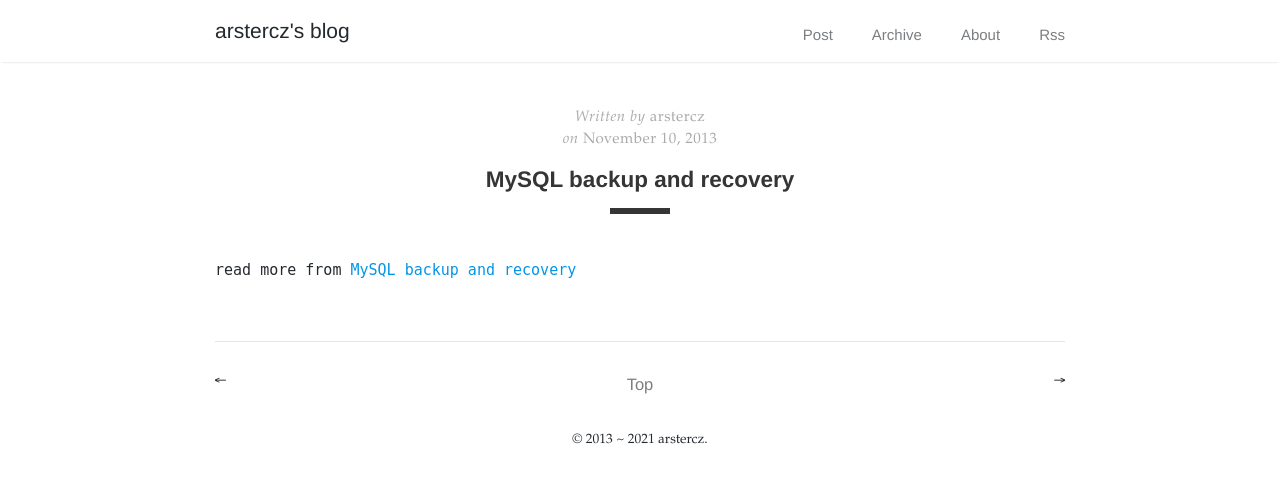
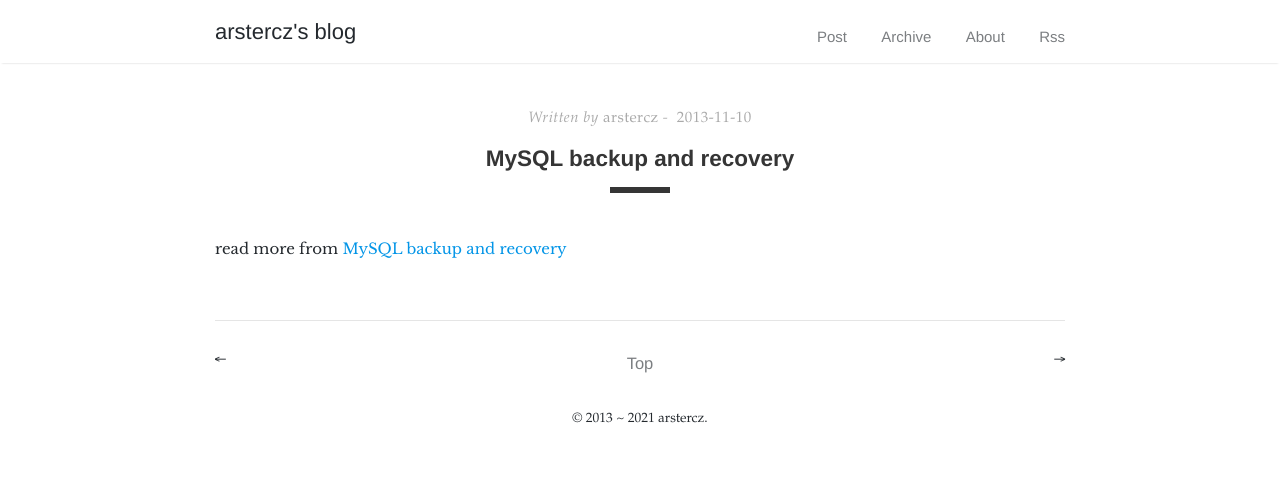
Before and after one commit to arstercz/arstercz.github.io, a Jekyll site: the page built from _posts/2013-11-11-mysql-backup-and-recovery.md, in a window 1280 px wide. Shown: the top 483 px of the page. Built offline with Jekyll 4.4.1, drawn with Linux system fonts in a browser that asks for light colours; comment, search, counter and statistics services are not loaded.

Commit message:
adjust default font

```diff
--- a/_layouts/post.html
+++ b/_layouts/post.html
@@ -12,8 +12,7 @@
     {% endif %}
 
     {% if page.date %}
-      <br>
-      <span>on&nbsp;</span><time datetime="{{ page.date }}">{{ page.date | date: "%B %d, %Y" }}</time>
+      <span> - &nbsp;</span><time datetime="{{ page.date }}">{{ page.date | date: "%Y-%m-%d" }}</time>
     {% endif %}
   </div>
 
--- a/_sass/tale/_base.scss
+++ b/_sass/tale/_base.scss
@@ -12,7 +12,7 @@
 
 html {
   font-family: $serif-primary;
-  font-size: 13px;
+  font-size: 14px;
   overflow-y: scroll;
 
   @media (min-width: 600px) {
@@ -41,7 +41,7 @@
 
 .nav-title {
   font-weight: 500;
-  font-size: 21px;
+  font-size: 22px;
 }
 
 a {
--- a/_sass/tale/_variables.scss
+++ b/_sass/tale/_variables.scss
@@ -18,8 +18,8 @@
 
 // Fonts
 // $serif-primary: 'monospace', 'PT Sans', 'Libre Baskerville', 'Times New Roman', Times, serif;
-$serif-primary: 'monospace', 'PT Sans', 'Helvetica', 'Spoqa Han Sans', 'Source Sans Pro', 'Apple SD Gothic Neo', 'Nanum Barun Gothic', 'Nanum Gothic', 'Verdana', 'Arial', 'Dotum', sans-serif;
-$serif-secondary: Palatino, 'Palatino LT STD', 'Palatino Linotype', 'Book Antiqua', 'Georgia', serif;
+$serif-primary: 'Libre Baskerville', 'Times New Roman', Times, serif !default;
+$serif-secondary: Palatino, 'Palatino LT STD', 'Palatino Linotype', 'Book Antiqua', 'Georgia', serif !default;
 $sans-serif: 'Helvetica Neue', 'Segoe UI', Helvetica, Arial, sans-serif;
 $monospaced: Menlo, Monaco, monospace;
 
```
